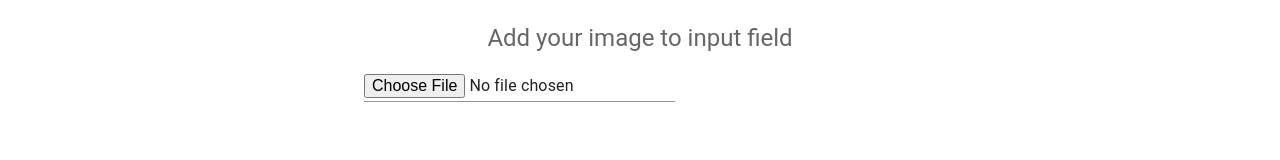
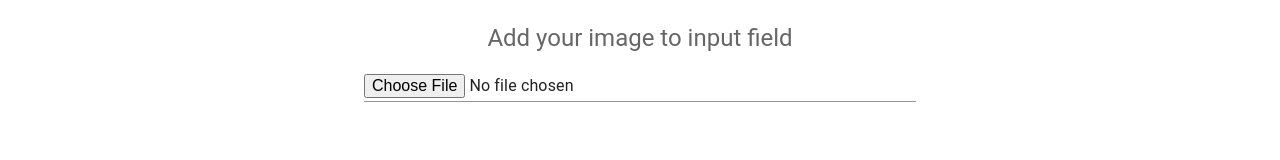
Before and after one commit to IvanovAlekseiNikolaevich/autodesk, a Next.js app: page / in a window 1280 px wide. Shown: the part 199-359 px from the top of the page. Built offline with nearby package versions, Linux system fonts and the light colour scheme.

Commit message:
fixing some layout

```diff
--- a/src/app/Component.tsx
+++ b/src/app/Component.tsx
@@ -64,7 +64,7 @@ export default function Component() {
                         <Typography variant="h5" align="center" color="text.secondary" paragraph>
                             Add your image to input field
                         </Typography>
-                            <Input type="file" color='primary' margin='dense' ></Input>
+                        <Input type="file" color='primary' margin='none' sx={{display: "flex", flexDirection: "column", alignItems: "center"}}></Input>
                     </Container>
                 </Box>
             </main>
```
